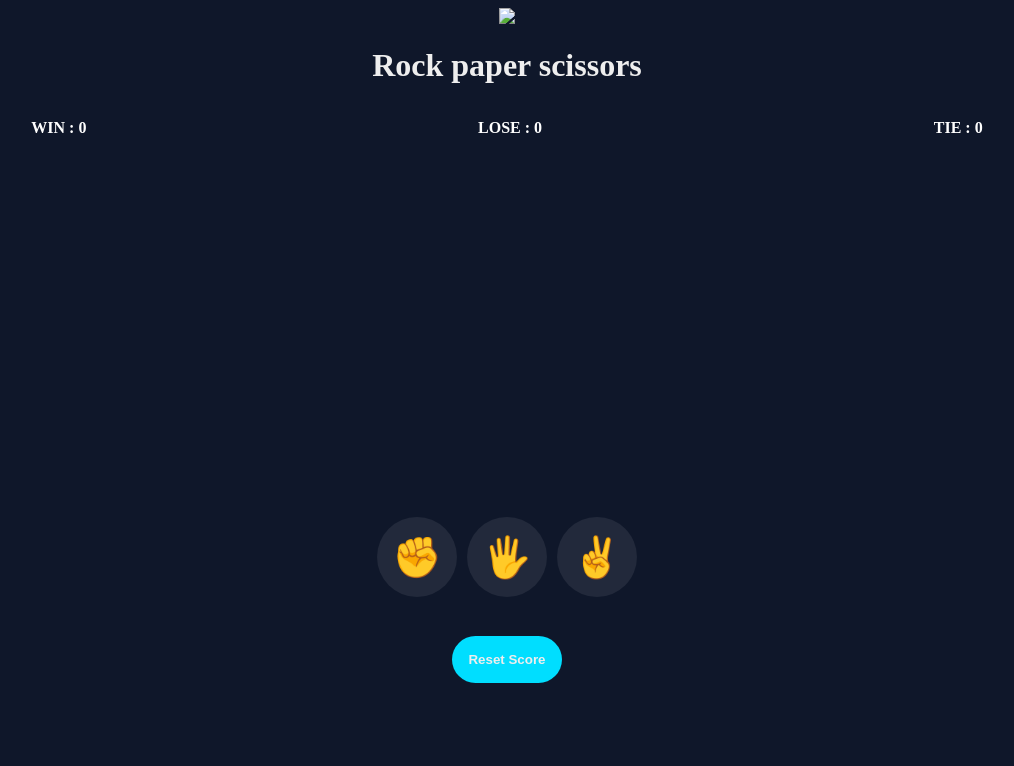
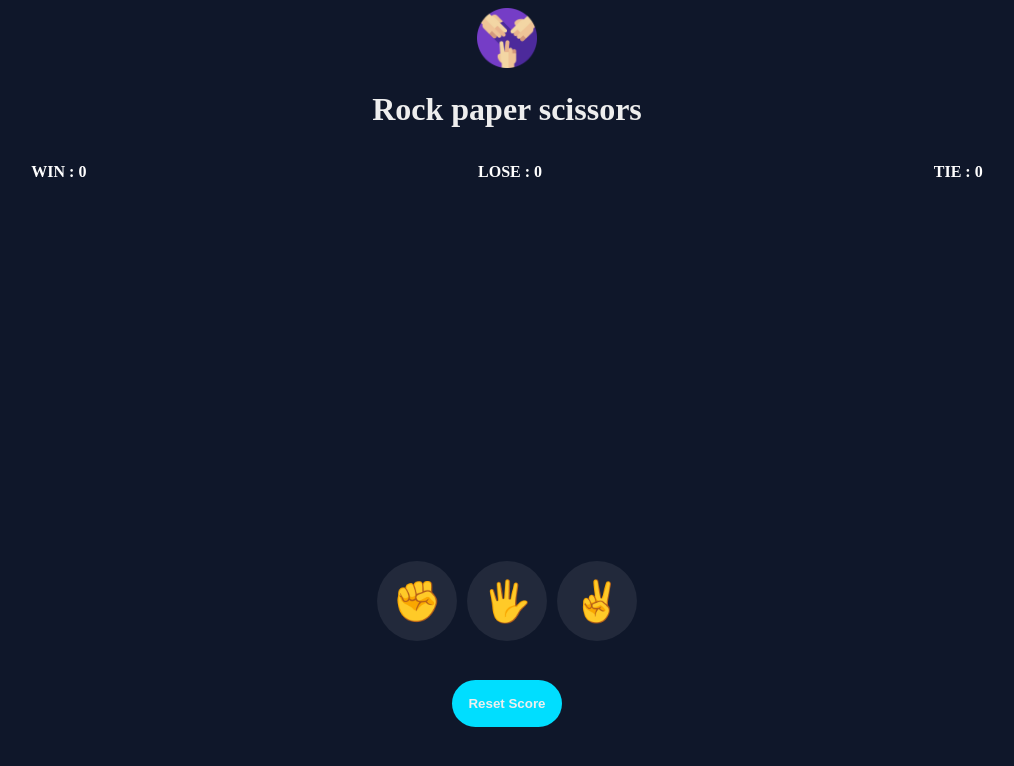
Before and after one commit to ashr4ful/Rock-paper-scissor, a plain HTML site: page index.html in a window 1280 px wide. Shown: the whole page, without its empty margins (133-1147 px from the left). Drawn offline with Linux system fonts and the light colour scheme.

Commit message:
Fix image source path in index.html

```diff
--- a/index.html
+++ b/index.html
@@ -12,7 +12,7 @@
 
   <center>
     <div style="margin-top: .5rem;">
-      <img width="60px" src="./images/6729598.png" />
+      <img width="60px" src="./6729598.png" />
       <h1 style="padding: 1.2rem 0;color:#eee">Rock paper scissors</h1>
       </div>
     </center>
```
